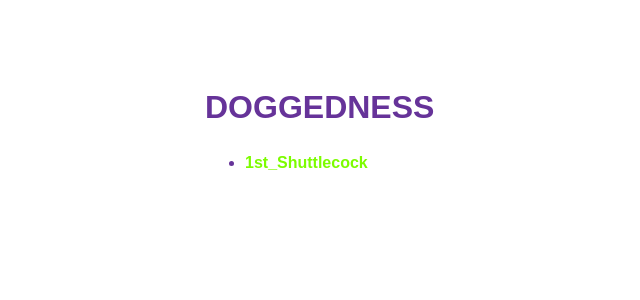
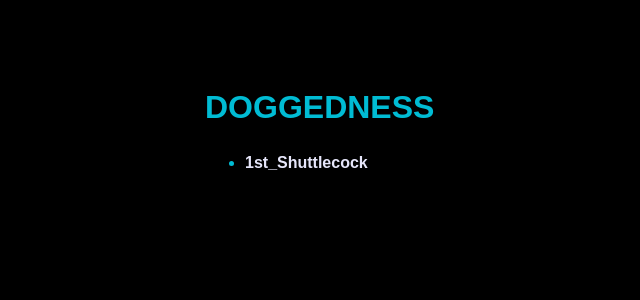
Before and after one commit to hanjicock/hanjicock.github.io, a Jekyll site: the page built from index.md, in a window 1280 px wide. Shown: the top 300 px of the page, without its empty margins (115-755 px from the left). Built offline with Jekyll 4.4.1, drawn with Linux system fonts in a browser that asks for light colours.

Commit message:
Update no-style-please.scss

```diff
--- a/_sass/no-style-please.scss
+++ b/_sass/no-style-please.scss
@@ -20,12 +20,12 @@ body[a="dark"] { @include dark-appearance; }
 // bg color is also needed in html in order to
 // block body's background propagation
 // see: https://stackoverflow.com/a/61265706
-html, body { background: white; }
+html, body { background: black; }
 
 html { height: 100%; }
 
 body {
-  color: rebeccapurple;
+  color: #00bcd4;
   font-family: Handlee, sans-serif;
   font-size: 16px;
   line-height: 1.4;
@@ -100,6 +100,6 @@ img {
 
 a {
   text-decoration: none;
-  color: lawngreen;
+  color: lavender;
   font-weight: bolder;
 }
```
